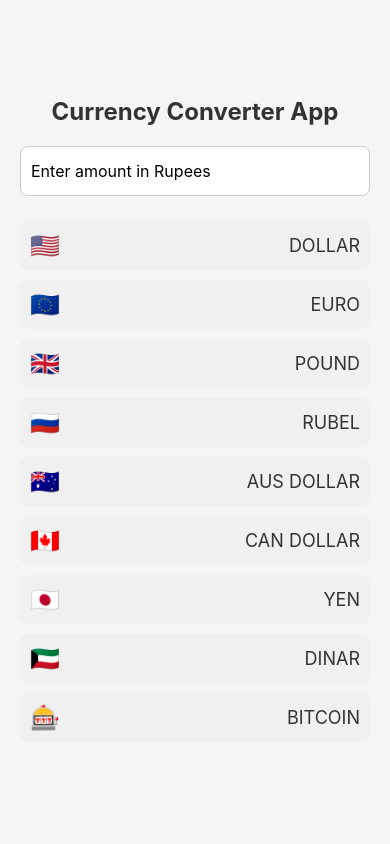
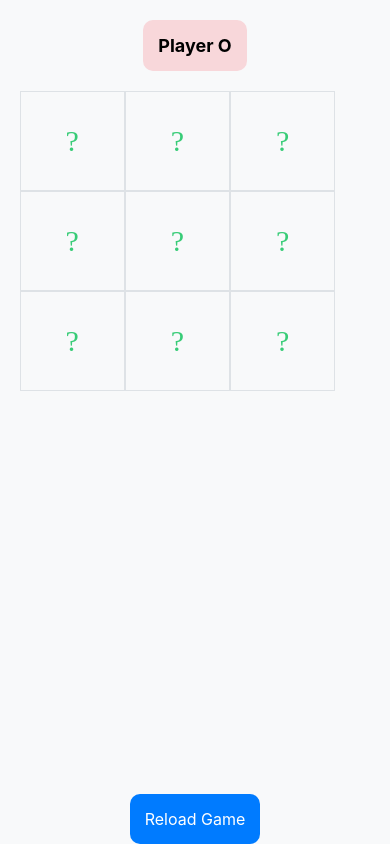
Before and after one commit to kru2710shna/App_1, a React Native app: screen / in a window 390 px wide. Built offline with nearby package versions, Linux system fonts and the light colour scheme.

Commit message:
Tic Tac Toe Game Added

```diff
--- a/package.json
+++ b/package.json
@@ -10,6 +10,7 @@
     "test": "jest"
   },
   "dependencies": {
+    "@types/react-native-vector-icons": "^6.4.18",
     "formik": "^2.4.6",
     "react": "18.3.1",
     "react-native": "0.76.5",
--- a/src/App.tsx
+++ b/src/App.tsx
@@ -478,122 +478,272 @@
 
 // PROJECT - Currency
 
-// App.tsx
 
-import { StyleSheet, Text, View, TextInput, Alert } from 'react-native';
+
+// import { StyleSheet, Text, View, TextInput, Alert } from 'react-native';
+// import React, { useState } from 'react';
+// import CurrencyButton from './components/CurrencyButton'; // Corrected import path
+// import { currencyByRupee, Currency } from './constants'; // Ensure Currency interface is exported
+// import Snackbar from 'react-native-snackbar';
+
+// export default function App(): JSX.Element {
+//   const [inputValue, setInputValue] = useState('');
+//   const [resultValue, setResultValue] = useState('');
+//   const [targetCurrency, setTargetCurrency] = useState('');
+
+//   const buttonPress = (selectedCurrency: Currency) => {
+//     if (!inputValue) {
+//       Alert.alert(
+//         'Input Required',
+//         'Please enter an amount in Rupees to convert.',
+//         [{ text: 'OK' }],
+//         { cancelable: true }
+//       );
+//       return;
+//     }
+
+//     const inputAmount = parseFloat(inputValue);
+
+//     if (!isNaN(inputAmount)) {
+//       const convertedValue = inputAmount * selectedCurrency.value;
+//       const result = `${selectedCurrency.symbol}${convertedValue.toFixed(2)}`; // Fixed template literal
+//       setResultValue(result);
+//       setTargetCurrency(selectedCurrency.symbol);
+//     } else {
+//       Alert.alert(
+//         'Invalid Input',
+//         'Please enter a valid number.',
+//         [{ text: 'OK' }],
+//         { cancelable: true }
+//       );
+//     }
+//   };
+
+//   return (
+//     <View style={styles.container}>
+//       <Text style={styles.title}>Currency Converter App</Text>
+
+//       {/* Input Field for Amount */}
+//       <TextInput
+//         style={styles.input}
+//         placeholder="Enter amount in Rupees"
+//         keyboardType="numeric"
+//         value={inputValue}
+//         onChangeText={setInputValue}
+//       />
+
+//       {/* Display Currency Buttons */}
+//       {currencyByRupee.map((currency) => (
+//         <CurrencyButton
+//           key={currency.symbol}
+//           name={currency.name}
+//           flag={currency.flag}
+//           onPress={() => buttonPress(currency)} // Passing the selected currency
+//         />
+//       ))}
+
+//       {/* Display Converted Result */}
+//       {resultValue !== '' && (
+//         <View style={styles.resultContainer}>
+//           <Text style={styles.resultLabel}>Converted Amount:</Text>
+//           <Text style={styles.resultText}>{resultValue}</Text>
+//         </View>
+//       )}
+//     </View>
+//   );
+// }
+
+// const styles = StyleSheet.create({
+//   container: {
+//     flex: 1,
+//     justifyContent: 'center', // Center vertically
+//     alignItems: 'center', // Center horizontally
+//     padding: 20,
+//     backgroundColor: '#f5f5f5', // Light gray background
+//   },
+//   title: {
+//     fontSize: 24,
+//     fontWeight: '700',
+//     marginBottom: 20,
+//     color: '#333', // Dark text color
+//   },
+//   input: {
+//     height: 50,
+//     width: '100%',
+//     borderColor: '#cccccc',
+//     borderWidth: 1,
+//     borderRadius: 8,
+//     paddingHorizontal: 10,
+//     fontSize: 16,
+//     backgroundColor: '#ffffff',
+//     marginBottom: 20,
+//   },
+//   resultContainer: {
+//     marginTop: 30,
+//     padding: 20,
+//     backgroundColor: '#e8f5e9', // Light green background
+//     borderRadius: 10,
+//     alignItems: 'center',
+//     width: '100%',
+//   },
+//   resultLabel: {
+//     fontSize: 18,
+//     color: '#2e7d32', // Dark green for labels
+//     marginBottom: 10,
+//   },
+//   resultText: {
+//     fontSize: 20,
+//     fontWeight: '600',
+//     color: '#1b5e20', // Darker green for text
+//   },
+// });
+
+
+// Project -6 TikTacToe App
+
+
+import { FlatList, Pressable, SafeAreaView, StatusBar, StyleSheet, Text, View } from 'react-native';
 import React, { useState } from 'react';
-import CurrencyButton from './components/CurrencyButton'; // Corrected import path
-import { currencyByRupee, Currency } from './constants'; // Ensure Currency interface is exported
 import Snackbar from 'react-native-snackbar';
+import Icons from './components/Icons';
 
-export default function App(): JSX.Element {
-  const [inputValue, setInputValue] = useState('');
-  const [resultValue, setResultValue] = useState('');
-  const [targetCurrency, setTargetCurrency] = useState('');
+export default function App() {
+  const [isCross, setIsCross] = useState<boolean>(false);
+  const [gameWinner, setGameWinner] = useState<string>('');
+  const [gameState, setGameState] = useState(new Array(9).fill('empty'));
 
-  const buttonPress = (selectedCurrency: Currency) => {
-    if (!inputValue) {
-      Alert.alert(
-        'Input Required',
-        'Please enter an amount in Rupees to convert.',
-        [{ text: 'OK' }],
-        { cancelable: true }
-      );
-      return;
+  const reloadGame = () => {
+    setIsCross(false);
+    setGameWinner('');
+    setGameState(new Array(9).fill('empty'));
+  };
+
+  const onChange = (index: number) => {
+    if (gameWinner) {
+      return Snackbar.show({
+        text: gameWinner,
+        backgroundColor: 'black',
+        textColor: 'white',
+      });
     }
 
-    const inputAmount = parseFloat(inputValue);
+    if (gameState[index] === 'empty') {
+      const newGameState = [...gameState];
+      newGameState[index] = isCross ? 'cross' : 'circle';
+      setGameState(newGameState);
+      const currentPlayer = isCross ? 'cross' : 'circle';
 
-    if (!isNaN(inputAmount)) {
-      const convertedValue = inputAmount * selectedCurrency.value;
-      const result = `${selectedCurrency.symbol}${convertedValue.toFixed(2)}`; // Fixed template literal
-      setResultValue(result);
-      setTargetCurrency(selectedCurrency.symbol);
+      // Check if the current move results in a win
+      const winningPatterns = [
+        [0, 1, 2], [3, 4, 5], [6, 7, 8], // Rows
+        [0, 3, 6], [1, 4, 7], [2, 5, 8], // Columns
+        [0, 4, 8], [2, 4, 6], // Diagonals
+      ];
+
+      for (const pattern of winningPatterns) {
+        const [a, b, c] = pattern;
+        if (newGameState[a] === currentPlayer && newGameState[b] === currentPlayer && newGameState[c] === currentPlayer) {
+          setGameWinner(`${currentPlayer.toUpperCase()} won the game`);
+          Snackbar.show({
+            text: `${currentPlayer.toUpperCase()} won the game!`,
+            backgroundColor: 'green',
+            textColor: 'white',
+          });
+          return;
+        }
+      }
+
+      // Check if it's a draw
+      if (!newGameState.includes('empty')) {
+        setGameWinner('Draw game');
+        Snackbar.show({
+          text: 'Draw game!',
+          backgroundColor: 'orange',
+          textColor: 'white',
+        });
+      }
+
+      setIsCross(!isCross);
     } else {
-      Alert.alert(
-        'Invalid Input',
-        'Please enter a valid number.',
-        [{ text: 'OK' }],
-        { cancelable: true }
-      );
+      Snackbar.show({
+        text: 'Position is already filled',
+        backgroundColor: 'red',
+        textColor: 'white',
+      });
     }
   };
 
   return (
-    <View style={styles.container}>
-      <Text style={styles.title}>Currency Converter App</Text>
+    <SafeAreaView style={styles.container}>
+      <StatusBar />
+      <View style={[styles.playerInfo, gameWinner ? styles.winnerInfo : isCross ? styles.playerX : styles.playerO]}>
+        <Text style={styles.playerText}>
+          {gameWinner || `Player ${isCross ? 'X' : 'O'}`}
+        </Text>
+      </View>
 
-      {/* Input Field for Amount */}
-      <TextInput
-        style={styles.input}
-        placeholder="Enter amount in Rupees"
-        keyboardType="numeric"
-        value={inputValue}
-        onChangeText={setInputValue}
+      <FlatList
+        numColumns={3}
+        data={gameState || []}
+        keyExtractor={(_, index) => index.toString()}
+        style={styles.grid}
+        renderItem={({ item, index }) => (
+          <Pressable style={styles.card} onPress={() => onChange(index)}>
+            <Icons name={item} />
+          </Pressable>
+        )}
       />
-
-      {/* Display Currency Buttons */}
-      {currencyByRupee.map((currency) => (
-        <CurrencyButton
-          key={currency.symbol}
-          name={currency.name}
-          flag={currency.flag}
-          onPress={() => buttonPress(currency)} // Passing the selected currency
-        />
-      ))}
-
-      {/* Display Converted Result */}
-      {resultValue !== '' && (
-        <View style={styles.resultContainer}>
-          <Text style={styles.resultLabel}>Converted Amount:</Text>
-          <Text style={styles.resultText}>{resultValue}</Text>
-        </View>
-      )}
-    </View>
+      <Pressable style={styles.gameBtn} onPress={reloadGame}>
+        <Text style={styles.gameBtnText}>{gameWinner ? 'Start New Game' : 'Reload Game'}</Text>
+      </Pressable>
+    </SafeAreaView>
   );
 }
 
 const styles = StyleSheet.create({
   container: {
     flex: 1,
-    justifyContent: 'center', // Center vertically
-    alignItems: 'center', // Center horizontally
-    padding: 20,
-    backgroundColor: '#f5f5f5', // Light gray background
+    justifyContent: 'center',
+    alignItems: 'center',
+    backgroundColor: '#f8f9fa',
   },
-  title: {
-    fontSize: 24,
-    fontWeight: '700',
-    marginBottom: 20,
-    color: '#333', // Dark text color
+  playerInfo: {
+    marginVertical: 20,
+    padding: 15,
+    borderRadius: 10,
   },
-  input: {
-    height: 50,
-    width: '100%',
-    borderColor: '#cccccc',
+  winnerInfo: {
+    backgroundColor: '#d4edda',
+  },
+  playerX: {
+    backgroundColor: '#d1ecf1',
+  },
+  playerO: {
+    backgroundColor: '#f8d7da',
+  },
+  playerText: {
+    fontSize: 18,
+    fontWeight: 'bold',
+  },
+  grid: {
+    width: '90%',
+  },
+  card: {
+    width: '30%',
+    height: 100,
+    justifyContent: 'center',
+    alignItems: 'center',
     borderWidth: 1,
-    borderRadius: 8,
-    paddingHorizontal: 10,
+    borderColor: '#dee2e6',
+  },
+  gameBtn: {
+    marginTop: 20,
+    padding: 15,
+    backgroundColor: '#007bff',
+    borderRadius: 10,
+  },
+  gameBtnText: {
+    color: '#fff',
     fontSize: 16,
-    backgroundColor: '#ffffff',
-    marginBottom: 20,
-  },
-  resultContainer: {
-    marginTop: 30,
-    padding: 20,
-    backgroundColor: '#e8f5e9', // Light green background
-    borderRadius: 10,
-    alignItems: 'center',
-    width: '100%',
-  },
-  resultLabel: {
-    fontSize: 18,
-    color: '#2e7d32', // Dark green for labels
-    marginBottom: 10,
-  },
-  resultText: {
-    fontSize: 20,
-    fontWeight: '600',
-    color: '#1b5e20', // Darker green for text
   },
 });
--- /dev/null
+++ b/src/components/Icons.tsx
@@ -0,0 +1,21 @@
+import { StyleSheet, Text, View } from 'react-native';
+import React from 'react';
+
+import Icon from 'react-native-vector-icons/FontAwesome5';
+
+type IconsProps = {
+    name: string;
+};
+
+const Icons: React.FC<IconsProps> = ({ name }) => {
+    switch (name) {
+        case 'circle':
+            return <Icon name="circle" size={30} color="#F7CD2E" />;
+        case 'cross':
+            return <Icon name="times" size={30} color="#38cc77" />;
+        default:
+            return <Icon name="pencil" size={30} color="#38CC77" />;
+    }
+};
+
+export default Icons;
```
Also changed, not shown: 4 other files (tests, documents, lock files or other folders).
